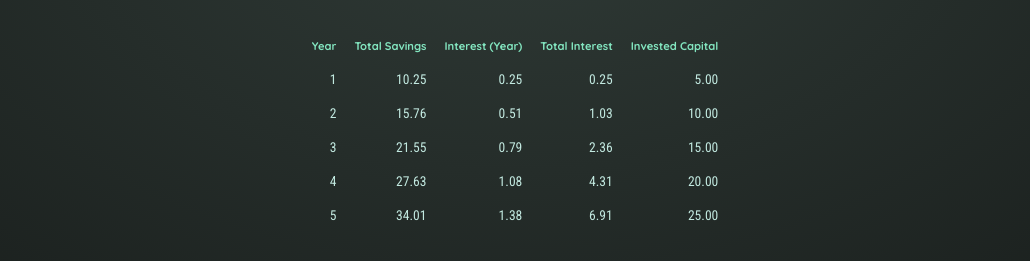
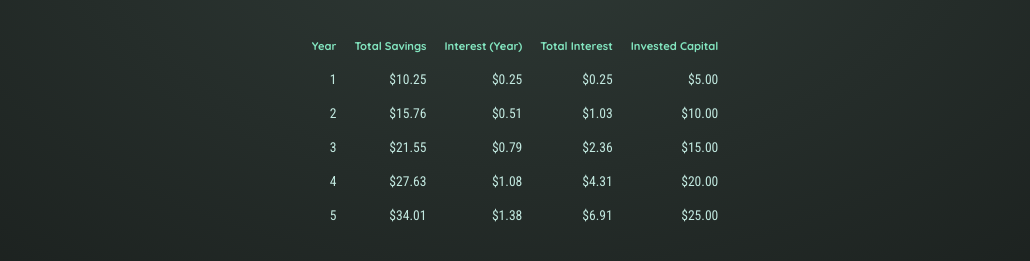
Before and after one commit to YakirHasid/React-Investment-Calculator, a React (Create React App) app: page / in a window 1280 px wide. Both pictures are taken after typing "5", "5", "5", "5" into the empty fields and a click on the button "Calculate". Shown: the part 509-770 px from the top of the page, without its empty margins (125-1155 px from the left). Built offline with nearby package versions, Linux system fonts and the light colour scheme.

Commit message:
formatter func, cleaner implementation

```diff
--- a/src/components/Result/ResultRows.js
+++ b/src/components/Result/ResultRows.js
@@ -4,34 +4,30 @@ import styles from './ResultRows.modules.css'
 
 const ResultRows = (props) => {
   const resultData = props.items;
+
+  const formatter = new Intl.NumberFormat('en-US', {
+    style: 'currency',
+    currency: 'USD',
+    minimumFractionDigits: 2,
+    maximumFractionDigits: 2,
+  });
+
   return (
     <tbody style={styles}>
       {resultData.map((yearData) => (
         <tr key={yearData.year}>
           <td>{yearData.year}</td>
           <td>
-            {yearData.savingsEndOfYear.toLocaleString(undefined, {
-              minimumFractionDigits: 2,
-              maximumFractionDigits: 2,
-            })}
+            {formatter.format(yearData.savingsEndOfYear)}
           </td>
           <td>
-            {yearData.yearlyInterest.toLocaleString(undefined, {
-              minimumFractionDigits: 2,
-              maximumFractionDigits: 2,
-            })}
+          {formatter.format(yearData.yearlyInterest)}
           </td>
           <td>
-            {yearData.totalInterest.toLocaleString(undefined, {
-              minimumFractionDigits: 2,
-              maximumFractionDigits: 2,
-            })}
+          {formatter.format(yearData.totalInterest)}
           </td>
           <td>
-            {yearData.totalContribution.toLocaleString(undefined, {
-              minimumFractionDigits: 2,
-              maximumFractionDigits: 2,
-            })}
+          {formatter.format(yearData.totalContribution)}
           </td>
         </tr>
       ))}
```
